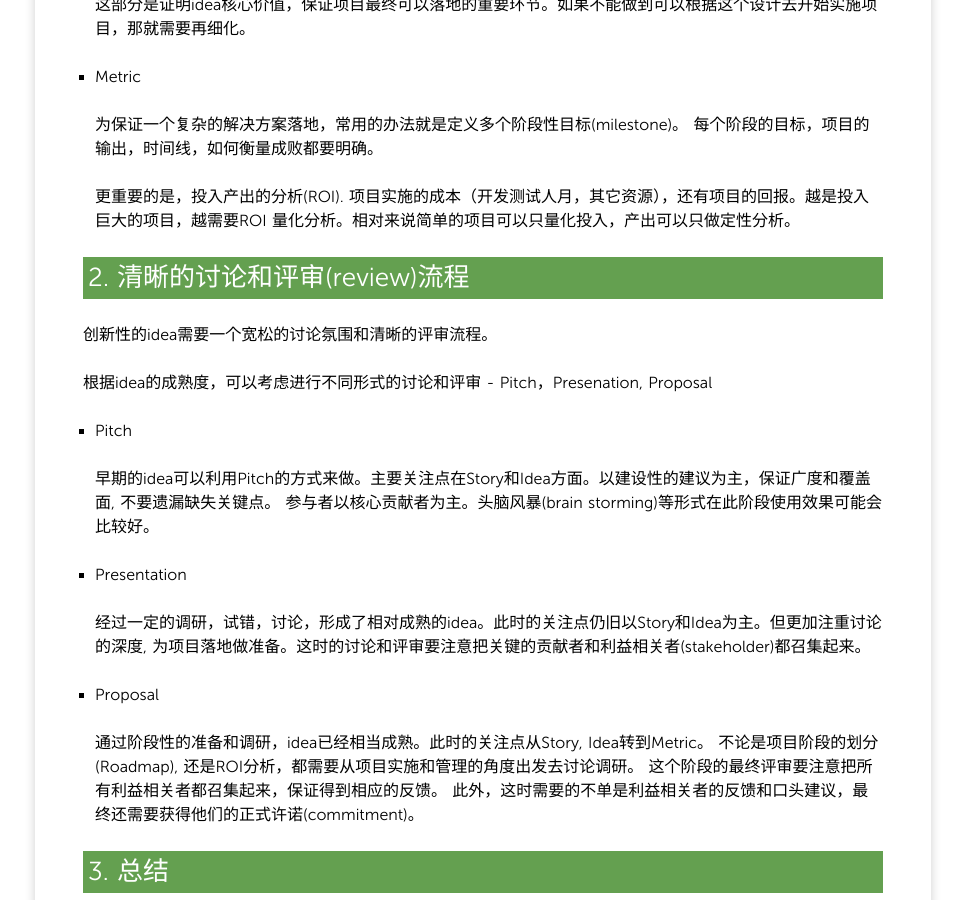
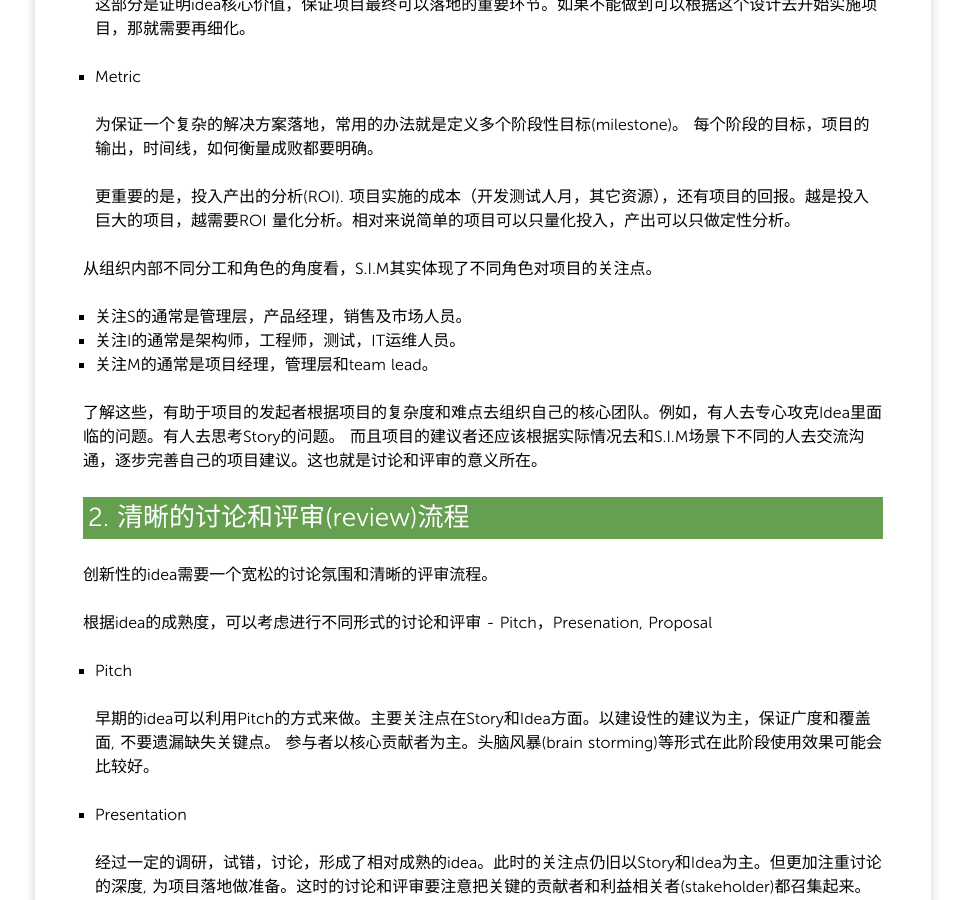
Before and after one commit to yangoliver/yangoliver.github.io, a Jekyll site: the page built from _posts/2016/2016-01-05-project-proposal-basic.md, in a window 1280 px wide and 900 px high, scrolled down 1127 px. Shown: the whole window, without its empty margins (157-1122 px from the left). Built offline with Jekyll 4.4.1, drawn with Linux system fonts in a browser that asks for light colours; Markdown is read by kramdown in place of the engine named in the settings; comment, search, counter and statistics services are not loaded.

Commit message:
added the content about team building per S.I.M

```diff
--- a/_posts/2016/2016-01-05-project-proposal-basic.md
+++ b/_posts/2016/2016-01-05-project-proposal-basic.md
@@ -55,6 +55,14 @@ tags:
   更重要的是，投入产出的分析(ROI). 项目实施的成本（开发测试人月，其它资源），还有项目的回报。越是投入巨大的项目，越需要ROI
   量化分析。相对来说简单的项目可以只量化投入，产出可以只做定性分析。
 
+从组织内部不同分工和角色的角度看，S.I.M其实体现了不同角色对项目的关注点。
+
+* 关注S的通常是管理层，产品经理，销售及市场人员。
+* 关注I的通常是架构师，工程师，测试，IT运维人员。
+* 关注M的通常是项目经理，管理层和team lead。
+
+了解这些，有助于项目的发起者根据项目的复杂度和难点去组织自己的核心团队。例如，有人去专心攻克Idea里面临的问题。有人去思考Story的问题。
+而且项目的建议者还应该根据实际情况去和S.I.M场景下不同的人去交流沟通，逐步完善自己的项目建议。这也就是讨论和评审的意义所在。
 
 ## 2. 清晰的讨论和评审(review)流程
 
```
